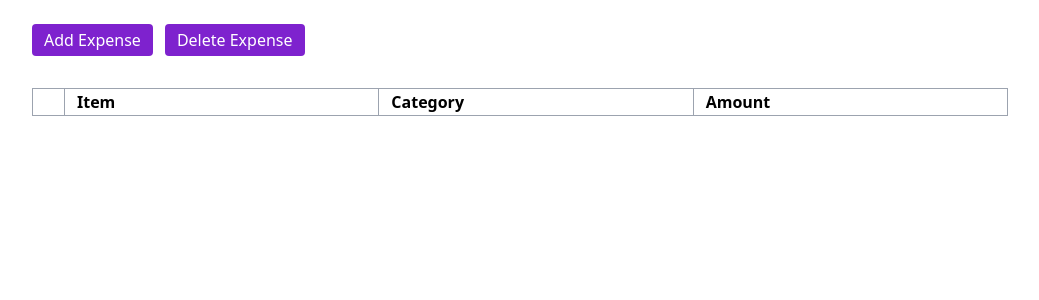
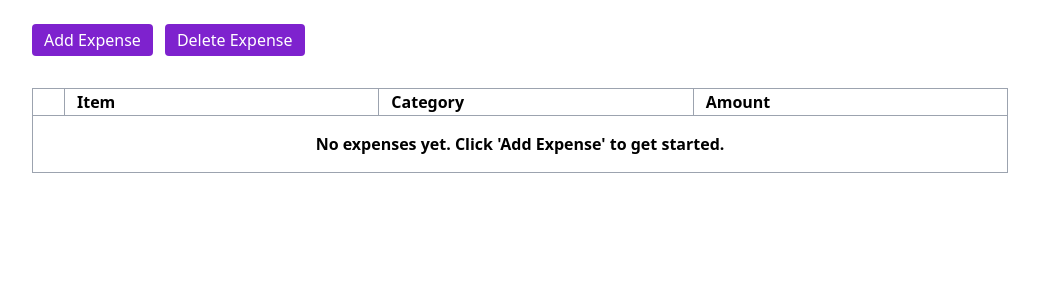
Before and after one commit to ampharino/earnin-challenge, a React (Vite) app: page / in a window 1280 px wide. Shown: the top 300 px of the page, without its empty margins (120-1159 px from the left). Built offline with nearby package versions, Linux system fonts and the light colour scheme.

Commit message:
feature(table) Add placeholder when no expenses

```diff
--- a/src/components/ExpenseTable.tsx
+++ b/src/components/ExpenseTable.tsx
@@ -25,7 +25,8 @@ export default function ExpenseTable({ expenses, toggleExpense }: Props) {
         </tr>
       </thead>
       <tbody>
-        {expenses.map((expense) => {
+        {expenses.length ? (
+          expenses.map((expense) => {
             return (
               <tr
                 key={expense.id}
@@ -45,7 +46,14 @@ export default function ExpenseTable({ expenses, toggleExpense }: Props) {
                 <BodyCell>{`${expense.itemAmount}$`}</BodyCell>
               </tr>
             );
-        })}
+          })
+        ) : (
+          <tr>
+            <td className="text-center p-4 font-bold" colSpan={4}>
+              No expenses yet. Click 'Add Expense' to get started.
+            </td>
+          </tr>
+        )}
       </tbody>
     </table>
   );
```
Lines whose indentation alone changed are shown as unchanged.
